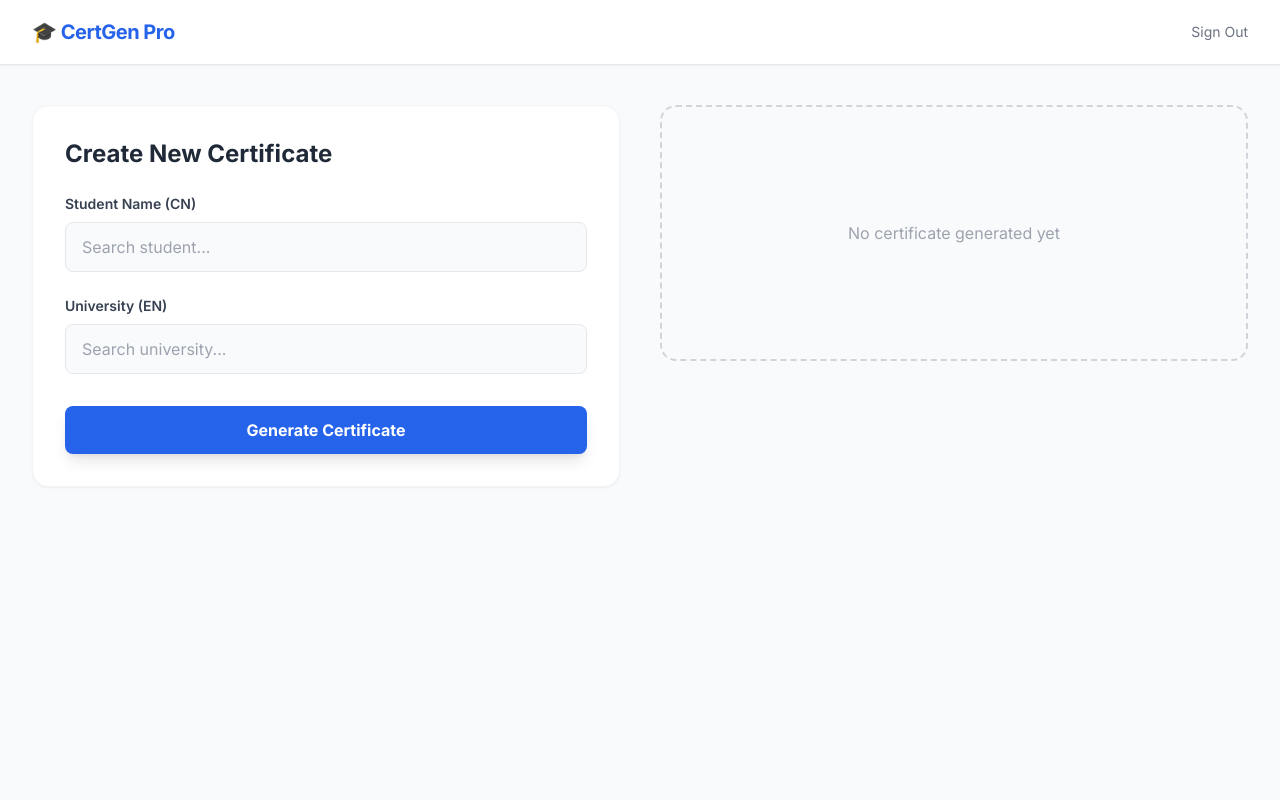
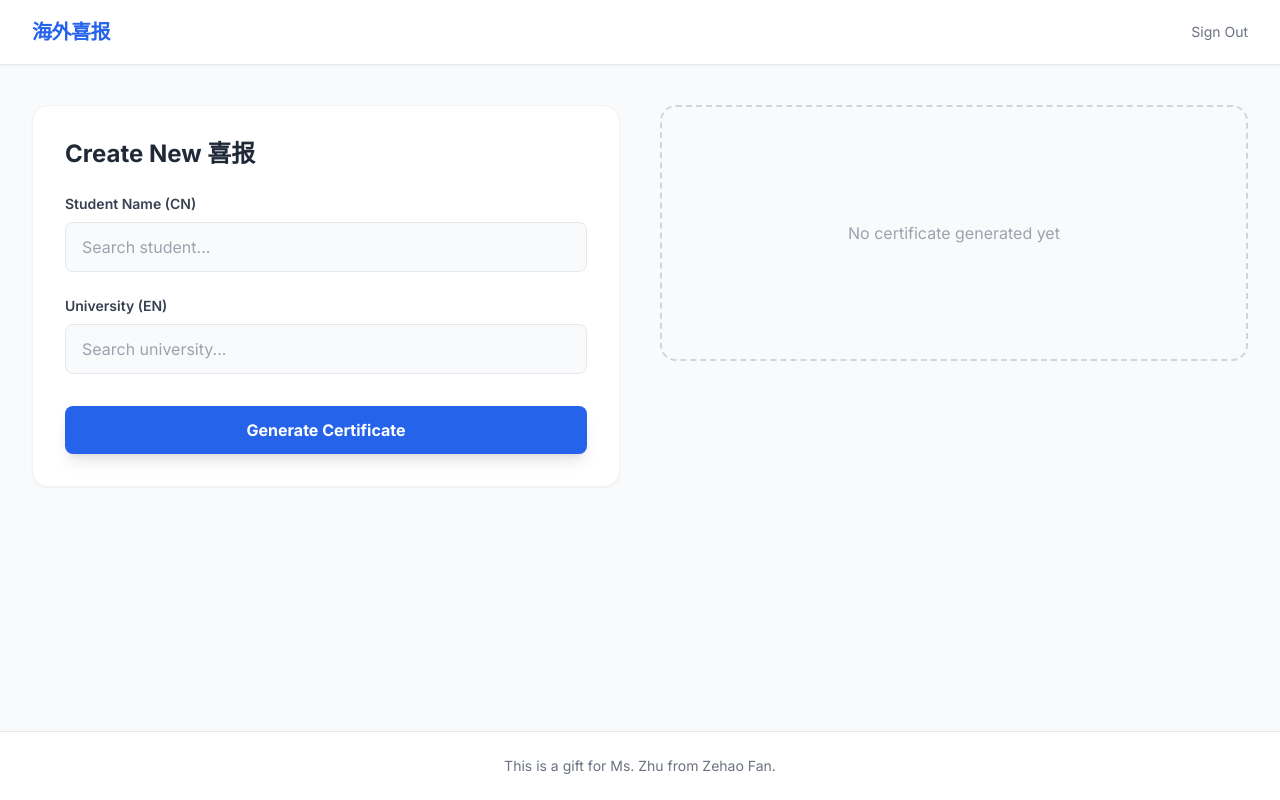
Before and after one commit to drzfan/xibao, a FastAPI app: template templates/index.html in a window 1280 px wide. Run offline with FastAPI, Linux system fonts and the light colour scheme; the template is opened without the code that fills it, so the values that code supplies are empty; parts of the project's set-up code (start-up, migrations or seed data) failed here and were passed over; some libraries are stand-ins or nearby versions.

```diff
--- a/templates/index.html
+++ b/templates/index.html
@@ -3,7 +3,7 @@
     <head>
         <meta charset="UTF-8" />
         <meta name="viewport" content="width=device-width, initial-scale=1.0" />
-        <title>Certificate Generator</title>
+        <title>海外喜报 Generator</title>
         <script src="https://cdn.tailwindcss.com"></script>
         <link
             href="https://fonts.googleapis.com/css2?family=Inter:wght@400;600;700&display=swap"
@@ -38,7 +38,7 @@
                     <div class="flex items-center">
                         <span
                             class="text-xl font-bold text-blue-600 tracking-tight"
-                            >🎓 CertGen Pro</span
+                            >海外喜报</span
                         >
                     </div>
                     <div class="flex items-center">
@@ -60,8 +60,9 @@
                     class="bg-white p-8 rounded-2xl shadow-sm border border-gray-100 h-fit"
                 >
                     <h2 class="text-2xl font-bold text-gray-800 mb-6">
-                        Create New Certificate
+                        Create New 喜报
                     </h2>
+
                     <form
                         action="/generate"
                         method="post"
@@ -84,6 +85,7 @@
                                 <option value="{{ name }}">{% endfor %}</option>
                             </datalist>
                         </div>
+
                         <div class="mb-8">
                             <label
                                 class="block text-gray-700 text-sm font-semibold mb-2"
@@ -101,6 +103,7 @@
                                 <option value="{{ uni }}">{% endfor %}</option>
                             </datalist>
                         </div>
+
                         <button
                             type="submit"
                             id="genBtn"
@@ -108,6 +111,7 @@
                         >
                             <span>Generate Certificate</span>
                         </button>
+
                         <div
                             id="loader"
                             class="hidden mt-4 flex justify-center items-center gap-2 text-blue-600 font-medium text-sm"
@@ -125,14 +129,15 @@
                     >
                         <div class="mb-4 flex justify-between items-center">
                             <h3 class="text-lg font-bold text-gray-700">
-                                Preview
+                                Preview Result
                             </h3>
                             <a
                                 href="{{ image_url }}"
                                 download
                                 class="bg-green-500 hover:bg-green-600 text-white text-xs font-bold py-2 px-4 rounded-full transition"
-                                >Download PNG</a
                             >
+                                Download PNG
+                            </a>
                         </div>
                         <div
                             class="bg-gray-100 rounded-xl overflow-hidden border border-gray-200"
@@ -155,6 +160,12 @@
             </div>
         </main>
 
+        <footer class="bg-white border-t border-gray-200 mt-auto py-6">
+            <div class="text-center text-gray-500 text-sm">
+                This is a gift for Ms. Zhu from Zehao Fan.
+            </div>
+        </footer>
+
         <script>
             function showLoader() {
                 document
```
